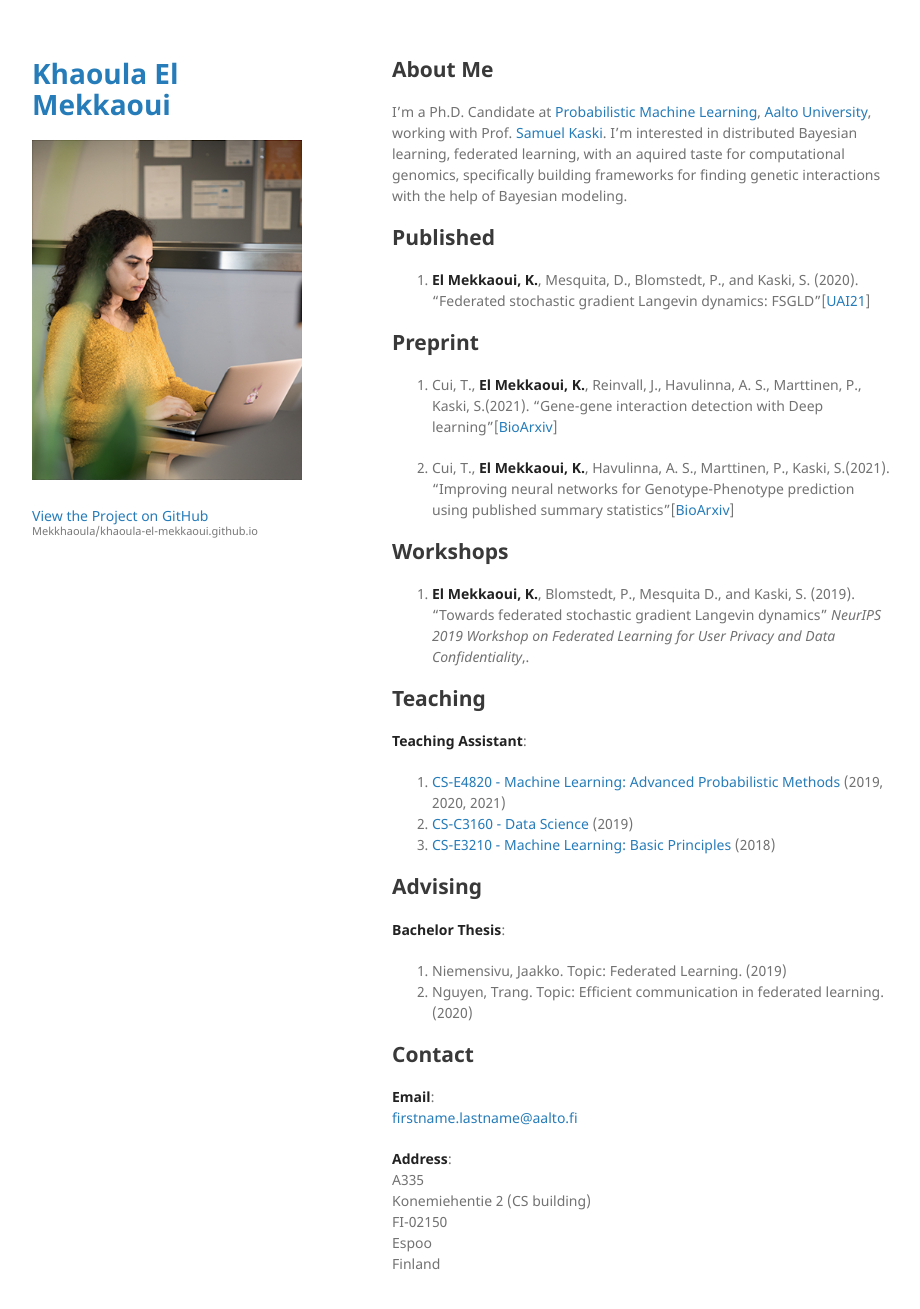
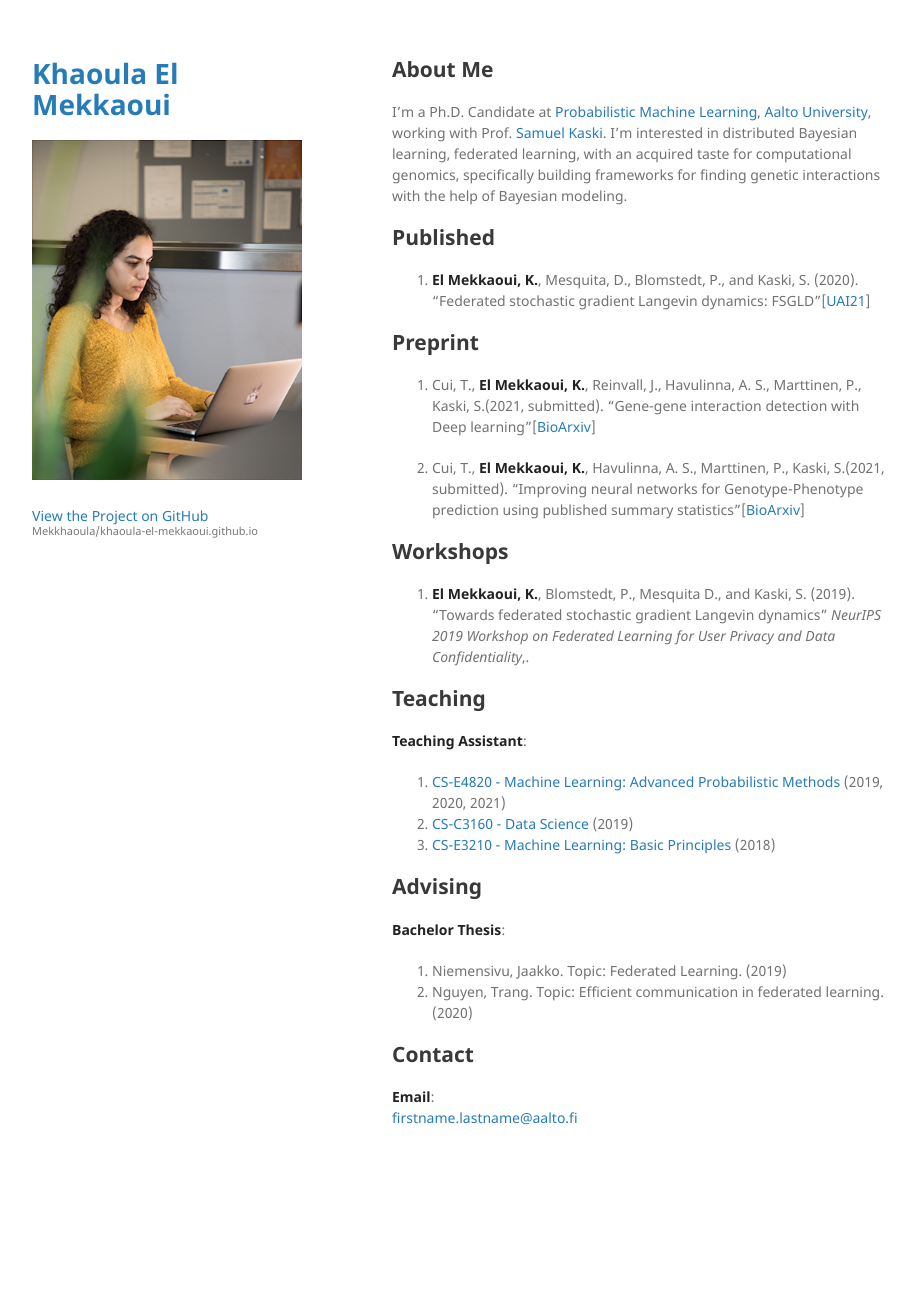
Before and after one commit to Mekkhaoula/khaoula-el-mekkaoui.github.io, a Jekyll site: the page built from index.md, in a window 1280 px wide and 1344 px high. Shown: the top 1309 px of the window, without its empty margins (178-1098 px from the left). Built offline with Jekyll 4.4.1, drawn with Linux system fonts in a browser that asks for light colours; the repository's description, which GitHub fills in, is left out; our own code applies the rules of GitHub Pages for plain Markdown files.

Commit message:
Update index.md
typos

```diff
--- a/index.md
+++ b/index.md
@@ -3,7 +3,7 @@ layout: default
 ---
 
 ## About Me
- I'm a Ph.D. Candidate at [Probabilistic Machine Learning](https://research.cs.aalto.fi/pml/), [Aalto University](http://www.aalto.fi/en/), working with Prof. [Samuel Kaski](https://people.aalto.fi/samuel.kaski). I'm interested in distributed Bayesian learning, federated learning, with an aquired taste for computational genomics, specifically building frameworks for finding genetic interactions with the help of Bayesian modeling.
+ I'm a Ph.D. Candidate at [Probabilistic Machine Learning](https://research.cs.aalto.fi/pml/), [Aalto University](http://www.aalto.fi/en/), working with Prof. [Samuel Kaski](https://people.aalto.fi/samuel.kaski). I'm interested in distributed Bayesian learning, federated learning, with an acquired taste for computational genomics, specifically building frameworks for finding genetic interactions with the help of Bayesian modeling.
 
 <!-- More about me [here](./more_about_me.html). -->
 
@@ -11,9 +11,9 @@ layout: default
 1.  **El Mekkaoui, K.**, Mesquita, D., Blomstedt, P., and Kaski, S. (2020). "Federated stochastic gradient Langevin dynamics: FSGLD"\[[UAI21](https://proceedings.mlr.press/v161/mekkaoui21a.html)\]
 
 ## Preprint
-2.  Cui, T., **El Mekkaoui, K.**, Reinvall, J., Havulinna, A. S., Marttinen, P., Kaski, S.(2021). "Gene-gene interaction detection with Deep learning"\[[BioArxiv](https://www.biorxiv.org/content/10.1101/2021.03.12.435063v1.abstract)\]
+2.  Cui, T., **El Mekkaoui, K.**, Reinvall, J., Havulinna, A. S., Marttinen, P., Kaski, S.(2021, submitted). "Gene-gene interaction detection with Deep learning"\[[BioArxiv](https://www.biorxiv.org/content/10.1101/2021.03.12.435063v1.abstract)\]
 
-3.  Cui, T., **El Mekkaoui, K.**, Havulinna, A. S., Marttinen, P., Kaski, S.(2021). "Improving neural networks for Genotype-Phenotype prediction using published summary statistics"\[[BioArxiv](https://www.biorxiv.org/content/10.1101/2021.11.09.467937v1.abstract)\]
+3.  Cui, T., **El Mekkaoui, K.**, Havulinna, A. S., Marttinen, P., Kaski, S.(2021, submitted). "Improving neural networks for Genotype-Phenotype prediction using published summary statistics"\[[BioArxiv](https://www.biorxiv.org/content/10.1101/2021.11.09.467937v1.abstract)\]
 
 ## Workshops
 1. **El Mekkaoui, K.**, Blomstedt, P., Mesquita D., and Kaski, S. (2019). "Towards federated stochastic gradient Langevin dynamics" _NeurIPS 2019 Workshop on Federated Learning for User Privacy and Data Confidentiality_,.
@@ -32,10 +32,3 @@ layout: default
 ## Contact
 **Email**:
 [firstname.lastname@aalto.fi](mailto:khaoula.elmekkaoui@aalto.fi)
-
-**Address**:
-A335
-Konemiehentie 2 (CS building)
-FI-02150
-Espoo
-Finland
```
